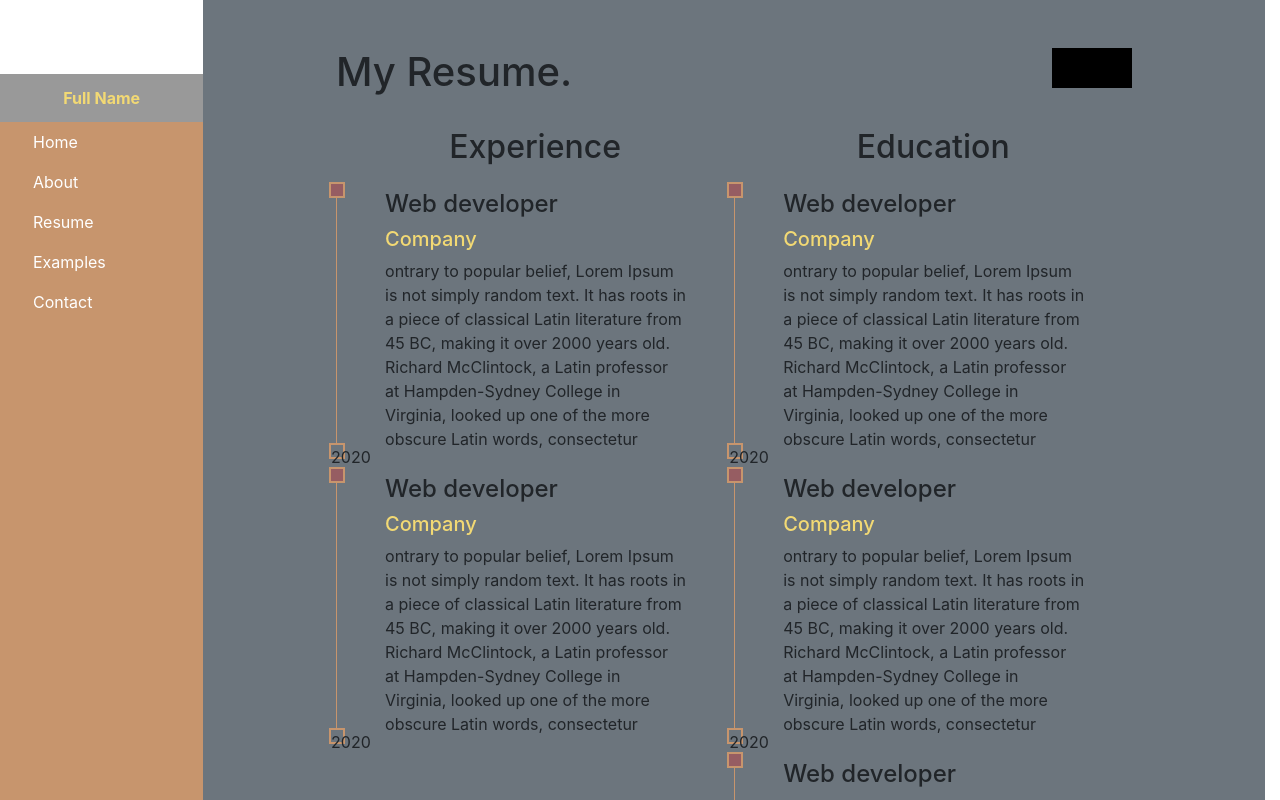
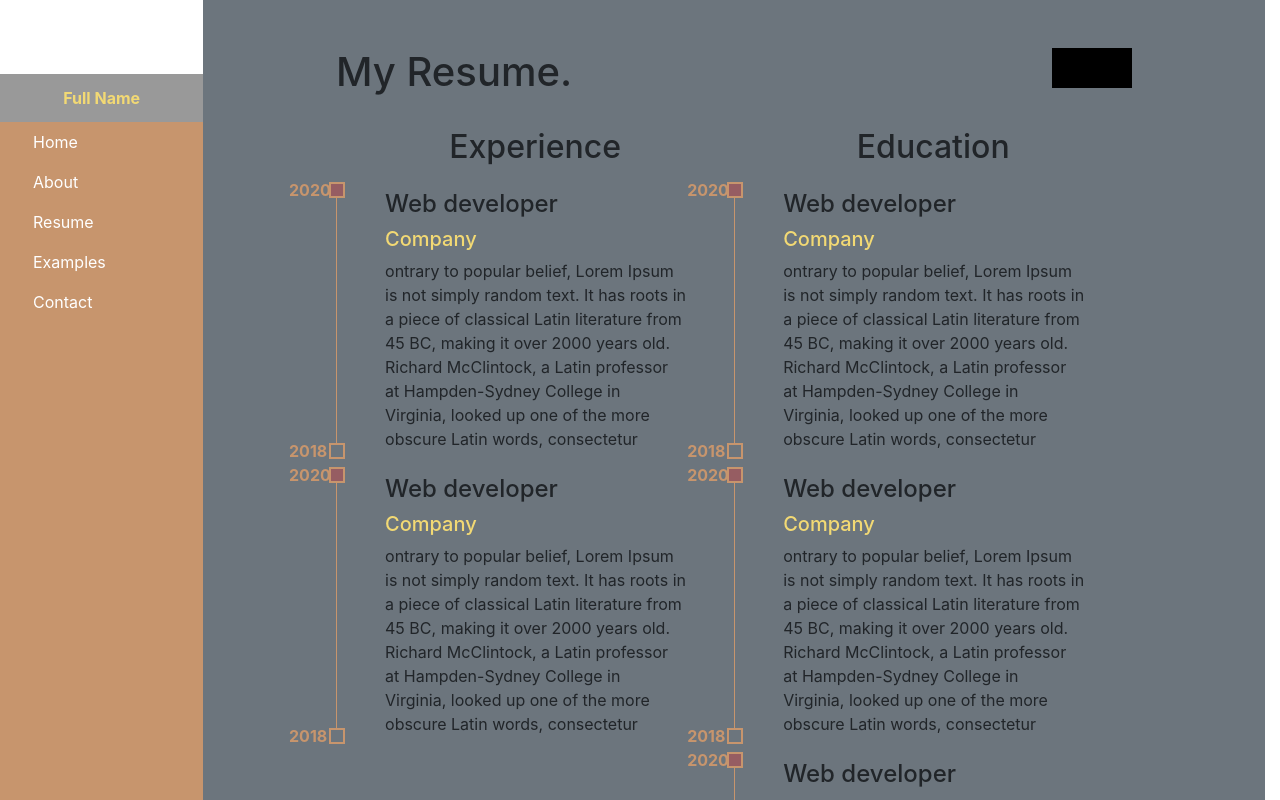
Before and after one commit to ObradovicZ/CV, a React (Create React App) app: page /resume in a window 1280 px wide. Built offline with nearby package versions, Linux system fonts and the light colour scheme.

Commit message:
- Added years to chronology sequences.

```diff
--- a/src/components/reusable/ResumeChronologySequence.tsx
+++ b/src/components/reusable/ResumeChronologySequence.tsx
@@ -8,7 +8,8 @@ function ResumeChronologySequence (props:{title:string,subtitle:string,text:stri
             <p>{props.text}</p>
             <div className={'chronology-circle-top'}/>
             <div className={'chronology-circle-bottom'}/>
-            <span className={'chronology-circle-bottom'}>2020</span>
+            <span className={'chronology-text-bottom'}>2018</span>
+            <span className={'chronology-text-top'}>2020</span>
         </div>
     );
 }
--- a/src/sass/01-pages/Resume.scss
+++ b/src/sass/01-pages/Resume.scss
@@ -22,3 +22,19 @@ $chronology-circle-size: 16px;
   bottom: -($chronology-circle-size/2);
   left: -($chronology-circle-size/2);
 }
+.chronology-text-bottom{
+  color: $third-color;
+  line-height: 1;
+  position: absolute;
+  bottom: -($chronology-circle-size/2);
+  left: -(3*$chronology-circle-size);
+  font-weight: bold;
+}
+.chronology-text-top{
+  color: $third-color;
+  line-height: 1;
+  position: absolute;
+  top: -($chronology-circle-size/2);
+  left: -(3*$chronology-circle-size);
+  font-weight: bold;
+}
--- a/src/sass/App.scss
+++ b/src/sass/App.scss
@@ -3,4 +3,4 @@
 
 @import '01-pages/Resume';
 
-@import '02-components/ImageAndName';
+@import '02-components/SidebarImageAndName';
```
Also changed, not shown: src/sass/02-components/SidebarImageAndName.scss (renamed from src/sass/02-components/ImageAndName.scss).
